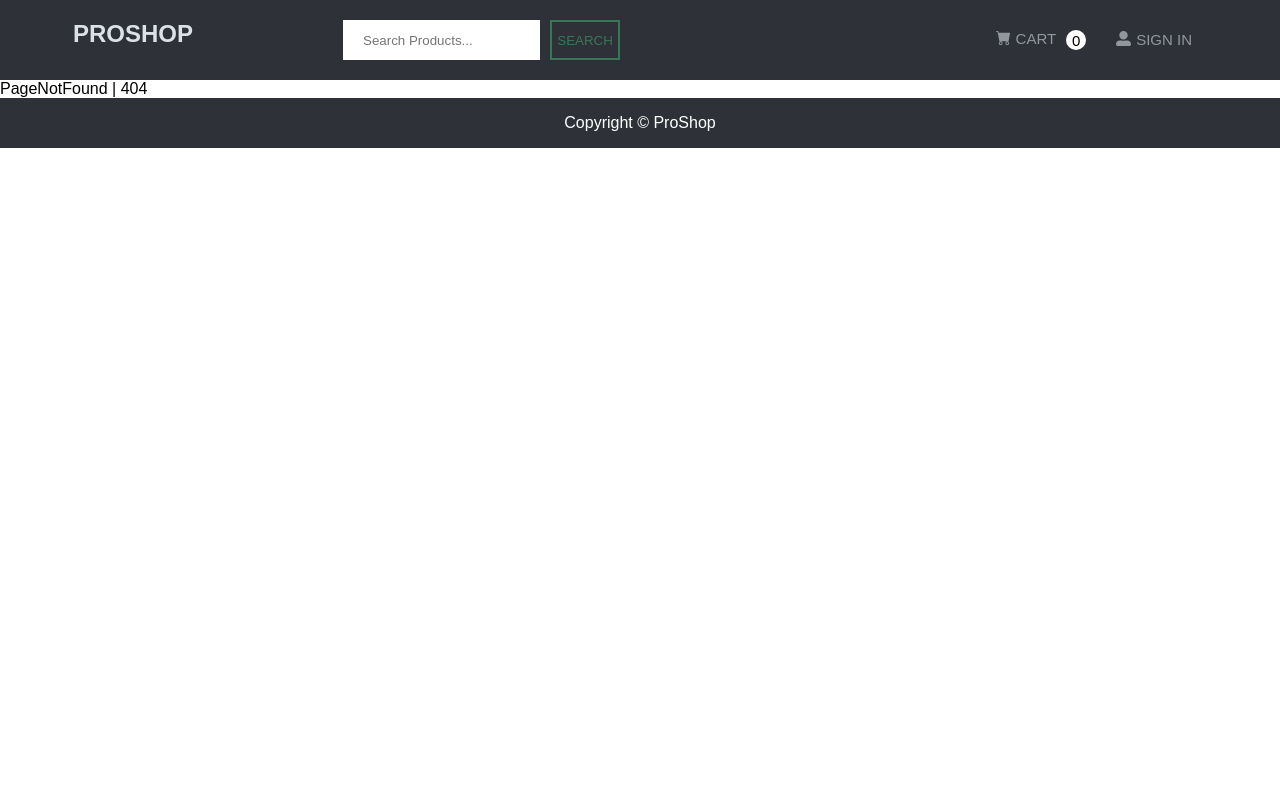
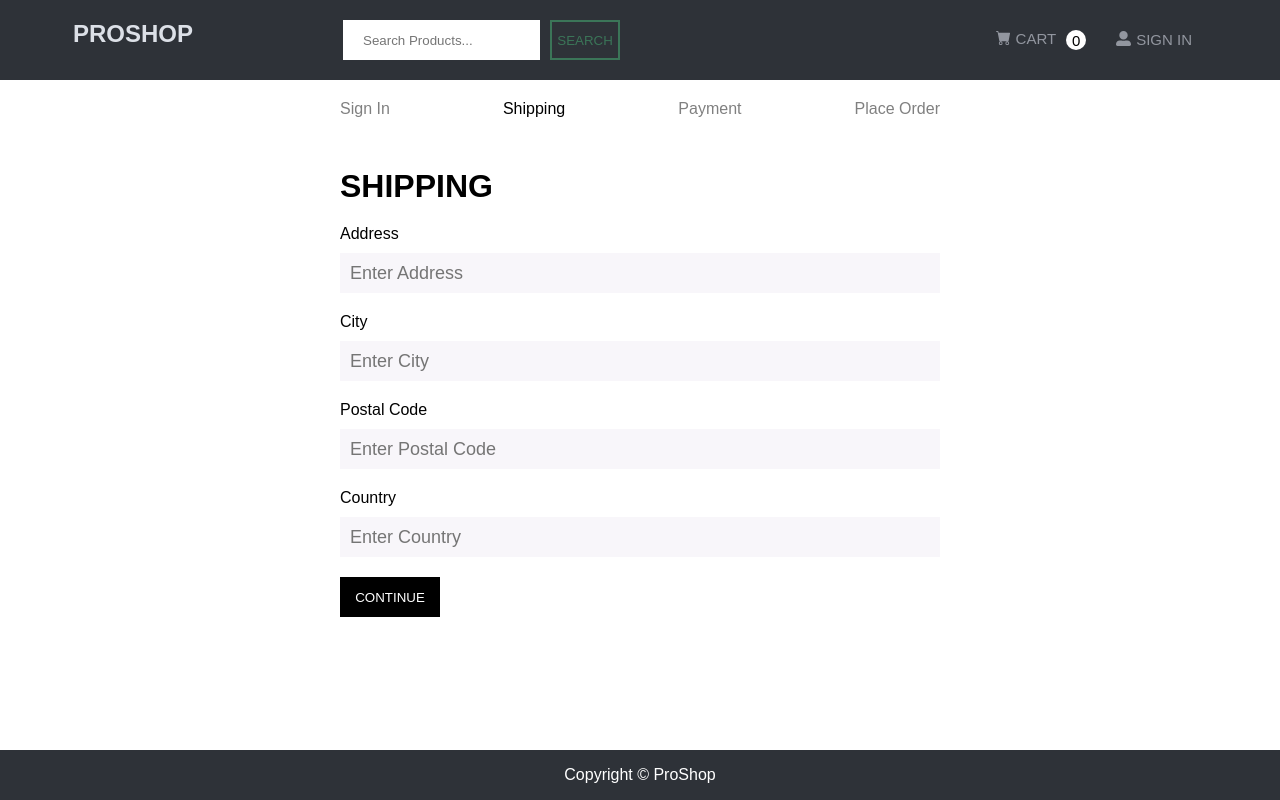
Before and after one commit to ritwikkr/proshop, a React (Create React App) app in the folder client/: page /shipping in a window 1280 px wide. Before the commit this address had no page. Built offline with nearby package versions, Linux system fonts and the light colour scheme.

Commit message:
payment method page added

```diff
--- a/client/src/App.js
+++ b/client/src/App.js
@@ -6,6 +6,9 @@ import Loginpage from "./pages/Loginpage";
 import ProductPage from "./pages/ProductPage";
 import PageNotFound from "./pages/PageNotFound";
 import Footer from "./components/Footer";
+import ShippingPage from "./pages/ShippingPage";
+import PaymentMethodPage from "./pages/PaymentMethodPage";
+import PlaceOrderPage from "./pages/PlaceOrderPage";
 
 function App() {
   return (
@@ -16,6 +19,9 @@ function App() {
         <Route path="/cart" element={<Cartpage />} />
         <Route path="/login" element={<Loginpage />} />
         <Route path="/productPage/:id" element={<ProductPage />} />
+        <Route path="/shipping" element={<ShippingPage />} />
+        <Route path="/paymentMethod" element={<PaymentMethodPage />} />
+        <Route path="/order" element={<PlaceOrderPage />} />
         <Route path="*" element={<PageNotFound />} />
       </Routes>
       <Footer />
--- /dev/null
+++ b/client/src/components/ProgressBar.js
@@ -0,0 +1,37 @@
+import React from "react";
+import { useSelector } from "react-redux";
+import styled from "styled-components";
+
+function ProgressBar({ shipping, paymentMethod }) {
+  const { data } = useSelector((state) => state.user);
+  return (
+    <Wrapper>
+      <div className="progress-bar">
+        <ul>
+          <li className={data ? "active" : null}>Sign In</li>
+          <li className={shipping ? "active" : null}>Shipping</li>
+          <li className={paymentMethod ? "active" : null}>Payment</li>
+          <li>Place Order</li>
+        </ul>
+      </div>
+    </Wrapper>
+  );
+}
+
+export default ProgressBar;
+
+const Wrapper = styled.div`
+  .progress-bar {
+    ul {
+      display: flex;
+      justify-content: space-between;
+      li {
+        list-style: none;
+        color: gray;
+      }
+      li.active {
+        color: black;
+      }
+    }
+  }
+`;
--- /dev/null
+++ b/client/src/pages/PaymentMethodPage.js
@@ -0,0 +1,26 @@
+import React from "react";
+import ProgressBar from "../components/ProgressBar";
+import Wrapper from "../wrapper/PaymentMethodPage";
+
+function PaymentMethodPage() {
+  return (
+    <Wrapper>
+      <div className="main">
+        <ProgressBar paymentMethod shipping />
+        <div className="body">
+          <h1>payment method</h1>
+          <div className="select-method">
+            <p className="title">select method</p>
+            <input type="radio" name="paypal" id="paypal" checked />
+            <label htmlFor="paypal">PayPal or Credit Card</label>
+          </div>
+          <div className="btn">
+            <button>continue</button>
+          </div>
+        </div>
+      </div>
+    </Wrapper>
+  );
+}
+
+export default PaymentMethodPage;
--- /dev/null
+++ b/client/src/pages/PlaceOrderPage.js
@@ -0,0 +1,8 @@
+import React from "react";
+import Wrapper from "../wrapper/PlaceOrderPageWrapper";
+
+function PlaceOrderPage() {
+  return <Wrapper>PlaceOrderPage</Wrapper>;
+}
+
+export default PlaceOrderPage;
--- /dev/null
+++ b/client/src/pages/ShippingPage.js
@@ -0,0 +1,85 @@
+import React, { useState } from "react";
+import Wrapper from "../wrapper/ShippingPageWrapper";
+import { useSelector } from "react-redux";
+import ProgressBar from "../components/ProgressBar";
+
+function ShippingPage() {
+  const [address, setAddress] = useState({
+    address: "",
+    city: "",
+    postal_code: "",
+    country: "",
+  });
+
+  function formSubmitHandler(e) {
+    e.preventDefault();
+    console.log(address);
+  }
+  const { data } = useSelector((state) => state.user);
+
+  return (
+    <Wrapper>
+      <div className="main">
+        <ProgressBar shipping />
+        <div className="content">
+          <div className="title">
+            <h1>Shipping</h1>
+          </div>
+          <div className="body">
+            <form onSubmit={formSubmitHandler}>
+              <div className="form-content">
+                <label htmlFor="address">Address</label>
+                <input
+                  type="text"
+                  id="address"
+                  placeholder="Enter Address"
+                  onChange={(e) =>
+                    setAddress({ ...address, address: e.target.value })
+                  }
+                />
+              </div>
+              <div className="form-content">
+                <label htmlFor="city">City</label>
+                <input
+                  type="text"
+                  id="city"
+                  placeholder="Enter City"
+                  onChange={(e) =>
+                    setAddress({ ...address, city: e.target.value })
+                  }
+                />
+              </div>
+              <div className="form-content">
+                <label htmlFor="code">Postal Code</label>
+                <input
+                  type="number"
+                  id="code"
+                  placeholder="Enter Postal Code"
+                  onChange={(e) =>
+                    setAddress({ ...address, postal_code: e.target.value })
+                  }
+                />
+              </div>
+              <div className="form-content">
+                <label htmlFor="country">Country</label>
+                <input
+                  type="text"
+                  id="country"
+                  placeholder="Enter Country"
+                  onChange={(e) =>
+                    setAddress({ ...address, country: e.target.value })
+                  }
+                />
+              </div>
+              <div className="form-content">
+                <button type="submit">Continue</button>
+              </div>
+            </form>
+          </div>
+        </div>
+      </div>
+    </Wrapper>
+  );
+}
+
+export default ShippingPage;
--- /dev/null
+++ b/client/src/wrapper/PaymentMethodPage.js
@@ -0,0 +1,44 @@
+import styled from "styled-components";
+
+const Wrapper = styled.div`
+  min-height: calc(100vh - 130px);
+  border: 2px solid red;
+  .main {
+    /* border: 2px solid blue; */
+    width: 600px;
+    margin: 20px auto 0;
+    .body {
+      margin-top: 30px;
+      h1 {
+        text-transform: uppercase;
+        font-weight: lighter;
+        margin-bottom: 30px;
+      }
+      .select-method {
+        margin-bottom: 20px;
+        .title {
+          font-size: 28px;
+          text-transform: capitalize;
+          margin-bottom: 10px;
+        }
+        input {
+          margin-right: 5px;
+        }
+      }
+      .btn {
+        button {
+          height: 40px;
+          width: 150px;
+          background-color: black;
+          color: white;
+          border: none;
+          text-transform: uppercase;
+          cursor: pointer;
+          outline: none;
+        }
+      }
+    }
+  }
+`;
+
+export default Wrapper;
--- /dev/null
+++ b/client/src/wrapper/PlaceOrderPageWrapper.js
@@ -0,0 +1,5 @@
+import styled from "styled-components";
+
+const Wrapper = styled.div``;
+
+export default Wrapper;
--- /dev/null
+++ b/client/src/wrapper/ShippingPageWrapper.js
@@ -0,0 +1,50 @@
+import styled from "styled-components";
+
+const Wrapper = styled.div`
+  min-height: calc(100vh - 150px);
+  .main {
+    /* border: 2px solid red; */
+    width: 600px;
+    margin: 20px auto 0;
+    .content {
+      margin-top: 50px;
+      .title {
+        margin-bottom: 20px;
+        text-transform: uppercase;
+      }
+      .body {
+        form {
+          .form-content {
+            /* border: 2px solid blue; */
+            /* height: 60px; */
+            margin-bottom: 20px;
+            display: flex;
+            flex-direction: column;
+            label {
+              margin-bottom: 10px;
+            }
+            input {
+              height: 40px;
+              padding-left: 10px;
+              background-color: rgb(248, 246, 250);
+              border: none;
+              outline: none;
+              font-size: 18px;
+            }
+            button {
+              height: 40px;
+              width: 100px;
+              border: none;
+              background-color: black;
+              color: white;
+              cursor: pointer;
+              text-transform: uppercase;
+            }
+          }
+        }
+      }
+    }
+  }
+`;
+
+export default Wrapper;
```
